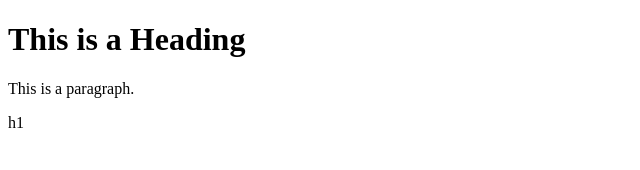
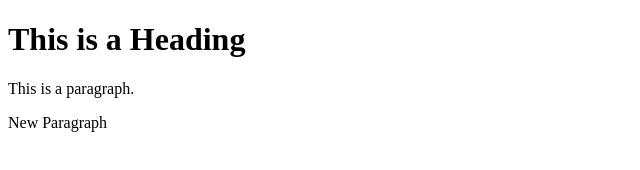
Before and after one commit to Bayatiko/learning-webapp, a plain HTML site: page index.html in a window 1280 px wide. Shown: the whole page, without its empty margins (0-640 px from the left). Drawn offline with Linux system fonts and the light colour scheme.

Commit message:
CreateNewParagraph

```diff
--- a/index.html
+++ b/index.html
@@ -7,6 +7,6 @@
 
 <h1>This is a Heading</h1>
 <p>This is a paragraph.</p>
-h1
+<p>New Paragraph</p>
 </body>
 </html>
```
